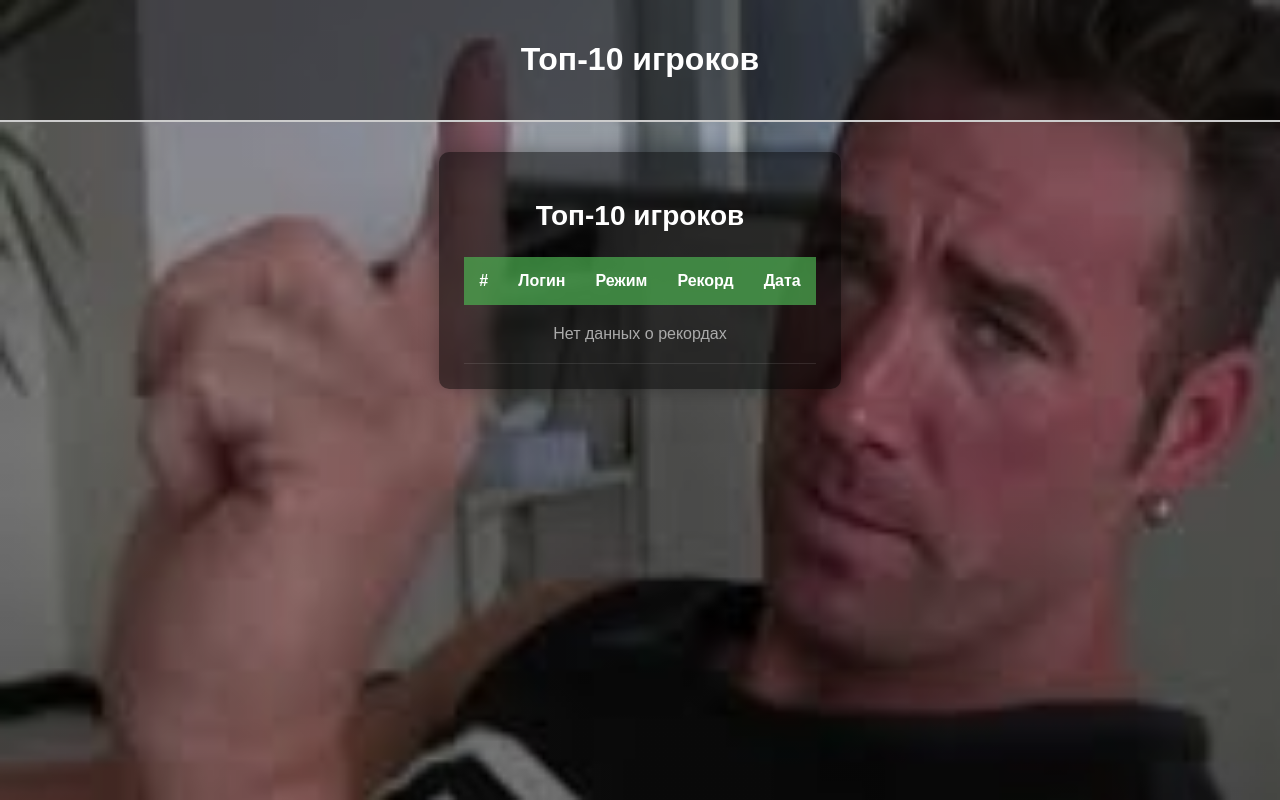
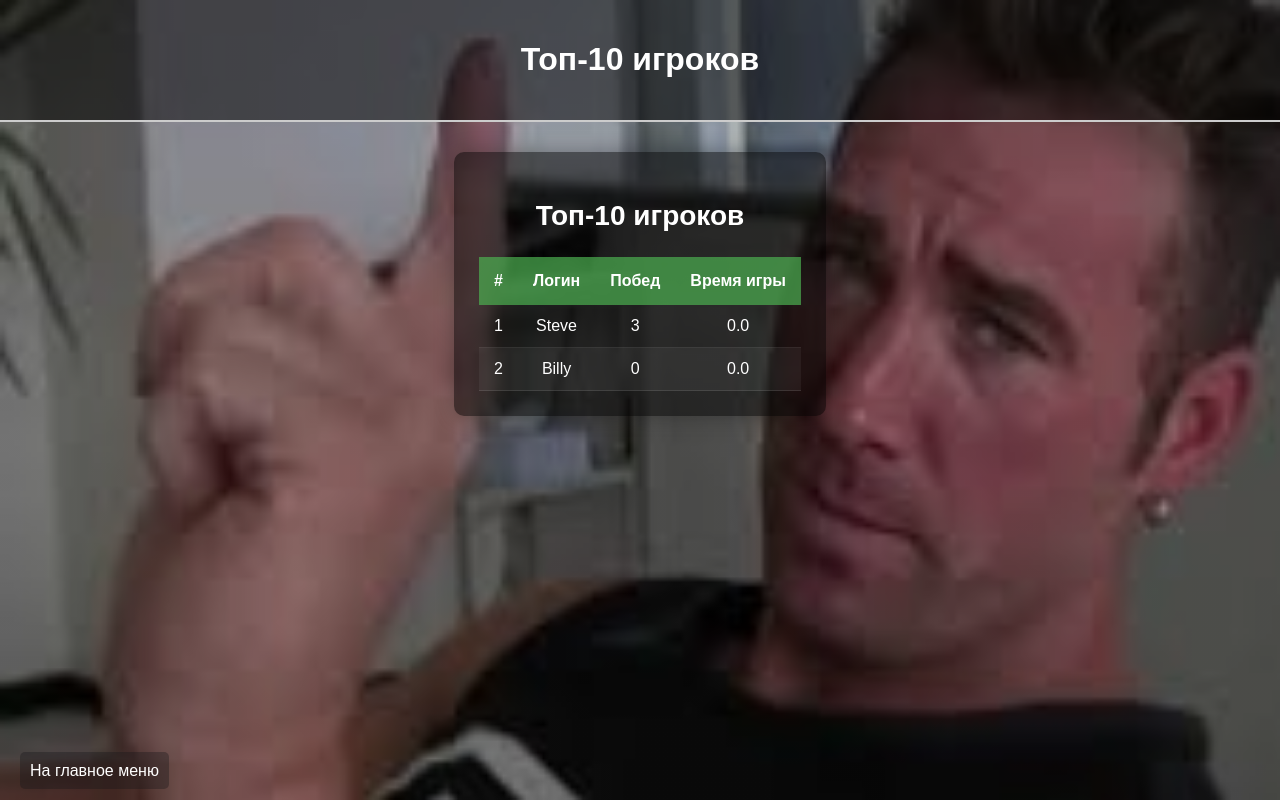
Before and after one commit to Tebo12/MINESWEEPER, a Django app: page /records/ in a window 1280 px wide. Run offline with Django 5.2, Linux system fonts and the light colour scheme; data comes from the database, SQL or seed files in the repository; both versions use the stored data as it was after the commit.

Commit message:
norm rabochaya version

```diff
--- a/minesweeper/minesweeper_app/views.py
+++ b/minesweeper/minesweeper_app/views.py
@@ -17,12 +17,12 @@ from django.contrib.auth import get_user_model
 
 # Create your views here.
 def homePageView(request):
-    return render(request, 'base.html')
+    return render(request, 'index.html')
 
 
 def play(request):
-    a = 5
-    b = 5
+    a = 20
+    b = 20
     bombs = 2
 
     titles_to_win = a * b - bombs
@@ -168,7 +168,6 @@ def records(request):
     best.sort(key=lambda i: i['wins'], reverse=True)
     best = best[:10]
     print(best)
-
     return render(request, 'records.html', {'best': best})
 
 
@@ -191,7 +190,10 @@ def stats(request):
             losses += 1
         hours_played += obj.time / 3600
 
-    win_rate = wins/(wins+losses) * 100
+    if wins+losses != 0:
+        win_rate = wins/(wins+losses) * 100
+    else:
+        win_rate = 0
     return render(request, 'stats.html', {'wins': wins, 'losses': losses,
                                           'cells_opened': cells_opened, 'flags_placed': flags_placed,
                                           'hours_played': hours_played, 'win_rate': win_rate
--- a/minesweeper/templates/base.html
+++ b/minesweeper/templates/base.html
@@ -19,7 +19,7 @@
                 rgba(0, 0, 0, 0.3),
                 rgba(0, 0, 0, 0.3)
               ),
-              url('{% static "images/base.jpg" %}') no-repeat center center fixed;
+              url("https://media.tenor.com/-78GG-PMf8gAAAAM/minesweeper-mine.gif") no-repeat center center fixed;
             background-size: cover;
             color: white;
         }
@@ -89,5 +89,12 @@
             {% endblock %}
         </div>
     </main>
+    {% block home_button %}
+    <div style="position: fixed; bottom: 20px; left: 20px;">
+        <a href="/" style="padding: 10px; background: #17171857; color: white; text-decoration: none; border-radius: 5px;">
+            На главное меню
+        </a>
+    </div>
+    {% endblock %}
 </body>
 </html>
--- /dev/null
+++ b/minesweeper/templates/index.html
@@ -0,0 +1,3 @@
+{% extends 'base.html' %}
+
+{% block home_button %} {% endblock %}
--- a/minesweeper/templates/login.html
+++ b/minesweeper/templates/login.html
@@ -24,7 +24,7 @@
     body {
         background: linear-gradient(rgba(0, 0, 0, 0.3), rgba(0, 0, 0, 0.3)),
 
-        url('{% static "images/login.jpg" %}') no-repeat center center fixed;
+        url("https://media.tenor.com/-78GG-PMf8gAAAAM/minesweeper-mine.gif") no-repeat center center fixed;
         background-size: cover;
     }
     {% endblock %}
--- a/minesweeper/templates/minesweeper.html
+++ b/minesweeper/templates/minesweeper.html
@@ -7,7 +7,7 @@
 {% block background_style %}
     body {
         background: linear-gradient(rgba(0, 0, 0, 0.3), rgba(0, 0, 0, 0.3)),
-        url('{% static "images/play.jpg" %}') no-repeat center center fixed;
+        url('{% static "images/play_game.jpg" %}') no-repeat center center fixed;
         background-size: cover;
     }
 {% endblock %}
--- a/minesweeper/templates/records.html
+++ b/minesweeper/templates/records.html
@@ -14,23 +14,21 @@
                 <tr>
                     <th>#</th>
                     <th>Логин</th>
-                    <th>Режим</th>
-                    <th>Рекорд</th>
-                    <th>Дата</th>
+                    <th>Побед</th>
+                    <th>Время игры</th>
                 </tr>
             </thead>
             <tbody>
-                {% for player in top_players %}
+                {% for player in best %}
                 <tr>
                     <td>{{ forloop.counter }}</td>
-                    <td>{{ player.username }}</td>
-                    <td>{{ player.get_game_mode_display }}</td>
-                    <td>{{ player.high_score }}</td>
-                    <td>{{ player.record_date|date:"d.m.Y" }}</td>
+                    <td>{{ player.login }}</td>
+                    <td>{{ player.wins }}</td>
+                    <td>{{ player.time }}</td>
                 </tr>
                 {% empty %}
                 <tr>
-                    <td colspan="5" class="empty-message">Нет данных о рекордах</td>
+                    <td colspan="4" class="empty-message">Нет данных о рекордах</td>
                 </tr>
                 {% endfor %}
             </tbody>
@@ -42,7 +40,6 @@
     {% block background_style %}
         body {
             background: linear-gradient(rgba(0, 0, 0, 0.3), rgba(0, 0, 0, 0.3)),
-
             url('{% static "images/best.jpg" %}') no-repeat center center fixed;
             background-size: cover;
         }
--- a/minesweeper/templates/register.html
+++ b/minesweeper/templates/register.html
@@ -22,7 +22,7 @@
         body {
             background: linear-gradient(rgba(0, 0, 0, 0.3), rgba(0, 0, 0, 0.3)),
 
-            url('{% static "images/reg.jpg" %}') no-repeat center center fixed;
+            url("https://media.tenor.com/-78GG-PMf8gAAAAM/minesweeper-mine.gif") no-repeat center center fixed;
             background-size: cover; /* Автоматическое масштабирование с заполнением */
             background-position: top; /* Центрирование изображения */
             background-repeat: no-repeat;
```
Also changed, not shown: minesweeper/templates/base1.html (deleted, +0 -18 lines), minesweeper/db.sqlite3, minesweeper/static/images/base.jpg (deleted), minesweeper/static/images/login.jpg (deleted), minesweeper/static/images/play.jpg (deleted), minesweeper/static/images/play_game.jpg (added), minesweeper/static/images/reg.jpg (deleted).
